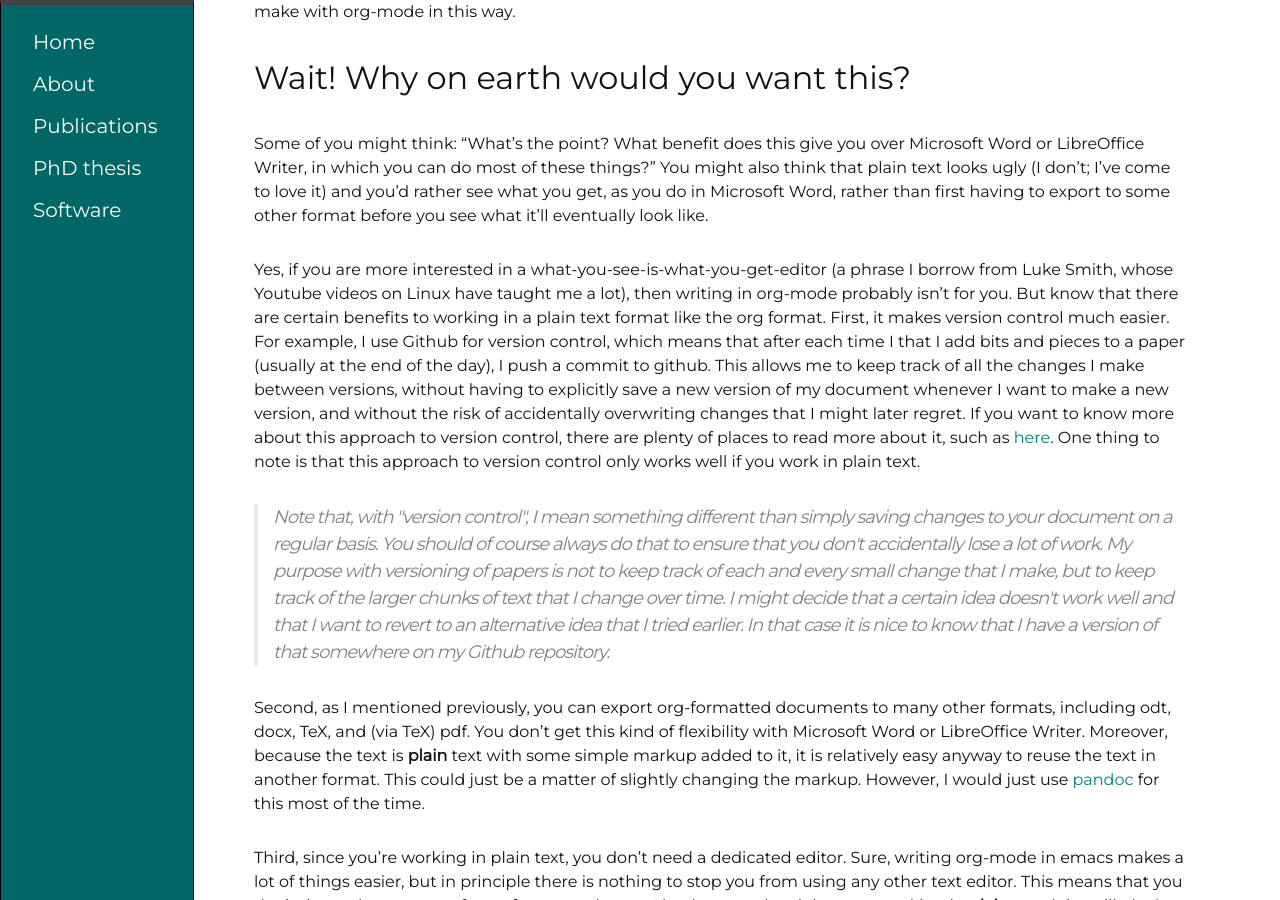
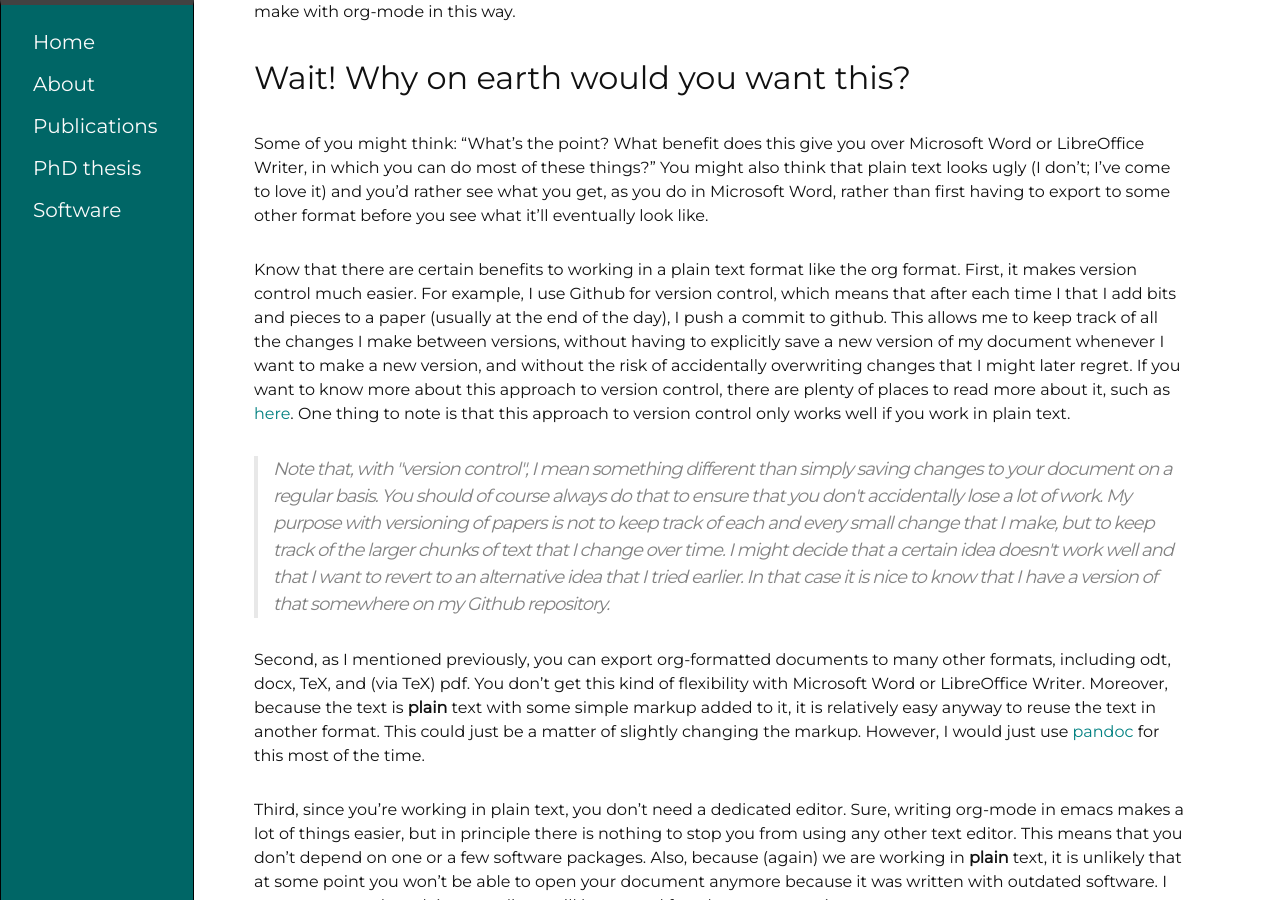
Before and after one commit to WouterSpekkink/WouterSpekkink.github.io_old, a Jekyll site: the page built from _posts/2021-02-27-writing-academic-papers-with-org-mode.md, in a window 1280 px wide and 900 px high, scrolled down 4347 px. Built offline with Jekyll 4.4.1, drawn with Linux system fonts in a browser that asks for light colours.

Commit message:
Removed Luke reference.

```diff
--- a/_posts/2021-02-27-writing-academic-papers-with-org-mode.md
+++ b/_posts/2021-02-27-writing-academic-papers-with-org-mode.md
@@ -160,8 +160,7 @@ Some of you might think: "What's the point?
 What benefit does this give you over Microsoft Word or LibreOffice Writer, in which you can do most of these things?"
 You might also think that plain text looks ugly (I don't; I've come to love it) and you'd rather see what you get, as you do in Microsoft Word, rather than first having to export to some other format before you see what it'll eventually look like.
 
-Yes, if you are more interested in a what-you-see-is-what-you-get-editor (a phrase I borrow from Luke Smith, whose Youtube videos on Linux have taught me a lot), then writing in org-mode probably isn't for you.
-But know that there are certain benefits to working in a plain text format like the org format.
+Know that there are certain benefits to working in a plain text format like the org format.
 First, it makes version control much easier.
 For example, I use Github for version control, which means that after each time I that I add bits and pieces to a paper (usually at the end of the day), I push a commit to github.
 This allows me to keep track of all the changes I make between versions, without having to explicitly save a new version of my document whenever I want to make a new version, and without the risk of accidentally overwriting changes that I might later regret.
```
